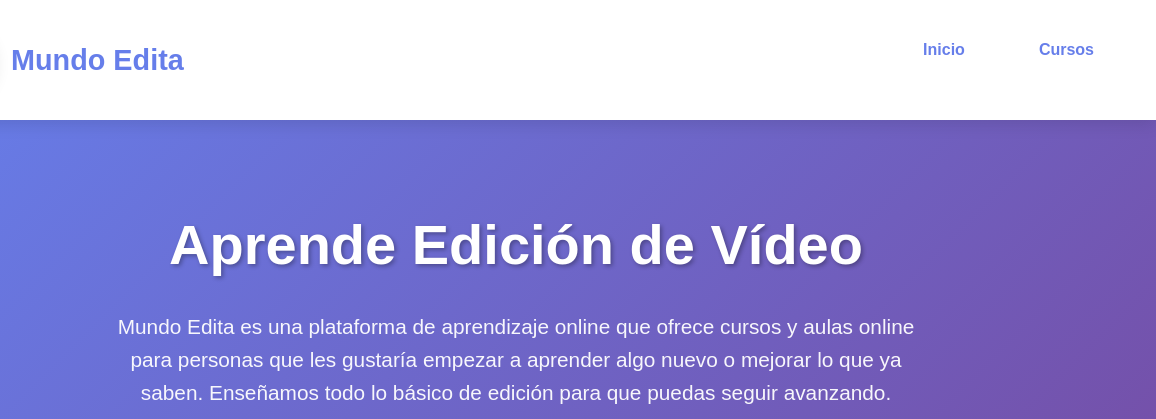
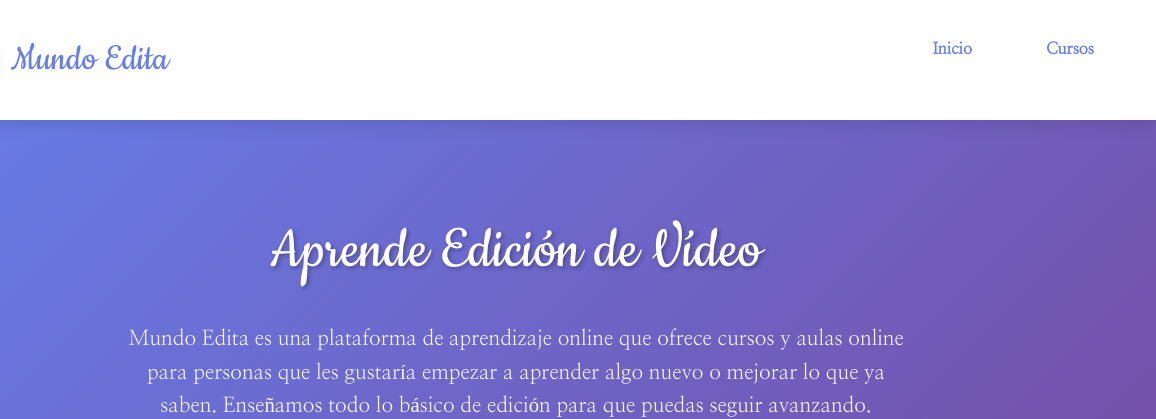
Before and after one commit to reindomador/mundo-edita, a plain HTML site: page mundo-edita.html in a window 1280 px wide. Shown: the top 419 px of the page, 124-1280 px from the left. Drawn offline with Linux system fonts and the light colour scheme.

Commit message:
cambio de letra

```diff
--- a/mundo-edita.html
+++ b/mundo-edita.html
@@ -5,11 +5,15 @@
   <meta charset="UTF-8">
   <meta name="viewport" content="width=device-width, initial-scale=1.0">
   <title>Mundo Edita</title>
+  <link rel="preconnect" href="https://fonts.googleapis.com">
+  <link rel="preconnect" href="https://fonts.gstatic.com" crossorigin>
+  <link href="https://fonts.googleapis.com/css2?family=Cookie&family=Nanum+Myeongjo&display=swap" rel="stylesheet">
   <style>
     :root {
       --color-primario: #667eea;
       --color-secundario: #764ba2;
-      --fuente-marca: 'Arial', sans-serif;
+      --fuente-marca: 'Cookie', cursive;
+      --fuente-texto: 'Nanum Myeongjo', serif;
       --color-texto: #333;
       --color-blanco: #ffffff;
       --sombra: 0 10px 40px rgba(0, 0, 0, 0.2);
@@ -24,7 +28,7 @@
     }
 
     body {
-      font-family: var(--fuente-marca);
+      font-family: var(--fuente-texto);
       background: linear-gradient(135deg, var(--color-primario) 0%, var(--color-secundario) 100%);
       min-height: 100vh;
       line-height: 1.6;
@@ -58,8 +62,9 @@
     }
 
     .brand-name {
-      font-size: 1.8em;
-      font-weight: bold;
+      font-family: var(--fuente-marca);
+      font-size: 2.5em;
+      font-weight: normal;
       color: var(--color-primario);
     }
 
@@ -95,7 +100,9 @@
     }
 
     .hero h1 {
-      font-size: 3.5em;
+      font-family: var(--fuente-marca);
+      font-size: 4em;
+      font-weight: normal;
       margin-bottom: 20px;
       text-shadow: 2px 2px 4px rgba(0, 0, 0, 0.3);
     }
@@ -453,7 +460,8 @@
           <div class="card-image" style="background: linear-gradient(135deg, #a18cd1 0%, #fbc2eb 100%);"></div>
           <div class="card-content">
             <h3 class="card-title">Edición Avanzada</h3>
-            <p class="card-description">Técnicas avanzadas para editores experimentale como lo son composición, efectos 3D y
+            <p class="card-description">Técnicas avanzadas para editores experimentale como lo son composición, efectos
+              3D y
               workflow profesional.</p>
             <button class="card-btn">Inscribirse</button>
           </div>
@@ -503,7 +511,7 @@
 
     <div class="registration-section">
       <h2 style="text-align: center; color: var(--color-primario); margin-bottom: 10px;">Regístrate Aquí</h2>
-      <p style="text-align: center; color: #666; margin-bottom: 30px;"</p>
+      <p style="text-align: center; color: #666; margin-bottom: 30px;" </p>
       <div class="registration-form">
         <form id="registrationForm">
           <div class="form-group">
```
